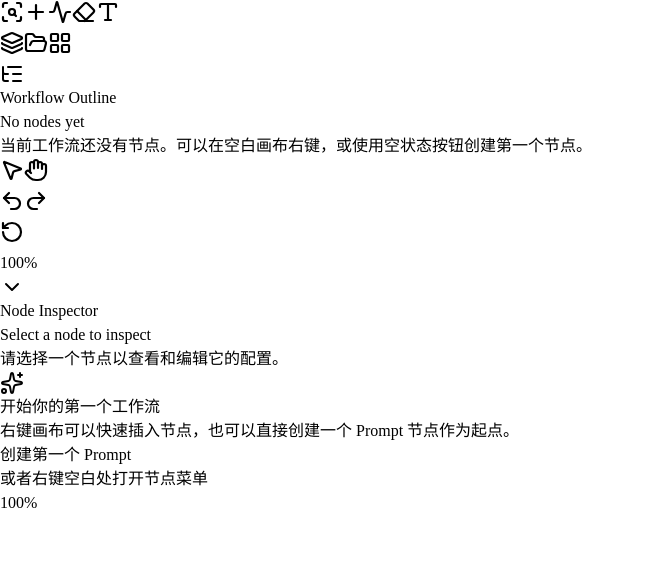
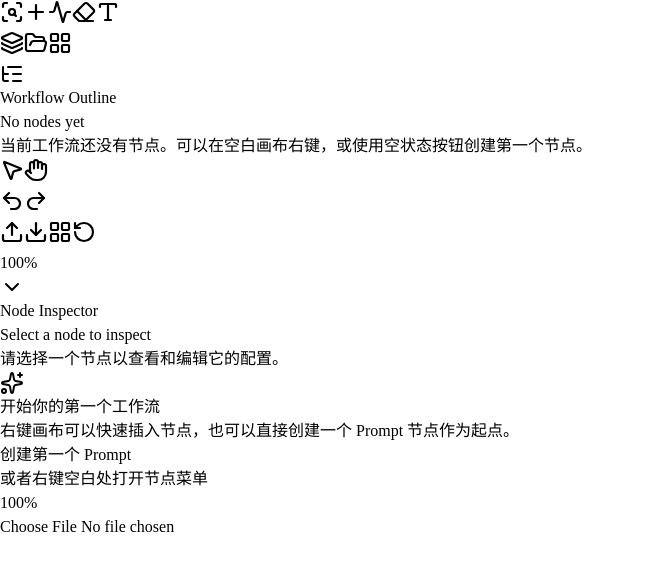
Before and after one commit to Alex-1116/loom-ai-monorepo, a Next.js app in the folder apps/ai-pilot-flow/: page /workflows in a window 1280 px wide. Shown: the top 570 px of the page, without its empty margins (0-645 px from the left). Built offline with nearby package versions, Linux system fonts and the light colour scheme.

Commit message:
feat(workflow): 增强底部工具栏功能

```diff
--- a/apps/ai-pilot-flow/src/components/workflows/editor/canvas/canvas-viewport.tsx
+++ b/apps/ai-pilot-flow/src/components/workflows/editor/canvas/canvas-viewport.tsx
@@ -19,6 +19,10 @@ import { WorkflowOutlinePanel } from "@/components/workflows/editor/chrome/panel
 import { WorkflowEmptyState } from "@/components/workflows/editor/chrome/overlays/empty-state"
 import { WorkflowZoomIndicator } from "@/components/workflows/editor/chrome/overlays/zoom-indicator"
 import { type WorkflowCanvasNode } from "@/components/workflows/editor/model/types/workflow-node"
+import { autoLayout } from "@/components/workflows/editor/services/layout/auto-layout"
+import { deserializeWorkflow } from "@/components/workflows/editor/services/serializer/deserialize-workflow"
+import { serializeWorkflow } from "@/components/workflows/editor/services/serializer/serialize-workflow"
+import { validateWorkflow } from "@/components/workflows/editor/services/validators/validate-workflow"
 import {
   createInitialWorkflowNodes,
   createWorkflowNode,
@@ -68,6 +72,7 @@ function isEditableTarget(target: EventTarget | null) {
 
 export function WorkflowCanvasViewport() {
   const surfaceRef = React.useRef<HTMLDivElement | null>(null)
+  const importInputRef = React.useRef<HTMLInputElement | null>(null)
   const nodesRef = React.useRef<WorkflowCanvasNode[]>(initialNodes)
   const nodeSizesRef = React.useRef<Record<string, WorkflowCanvasNodeSize>>({})
   const [activeTool, setActiveTool] =
@@ -80,6 +85,7 @@ export function WorkflowCanvasViewport() {
     selectedEdgeIds,
     canUndo,
     canRedo,
+    replaceDocument,
     setNodes,
     setEdges,
     setViewport,
@@ -265,7 +271,12 @@ export function WorkflowCanvasViewport() {
         clearGuides()
       },
     })
-  const { previewConnection, handlePortPointerDown } = useCanvasEdgeConnection({
+  const {
+    hasActiveConnection,
+    previewConnection,
+    handlePortPointerDown,
+    cancelConnection,
+  } = useCanvasEdgeConnection({
     surfaceRef,
     viewport,
     edges,
@@ -382,8 +393,117 @@ export function WorkflowCanvasViewport() {
     [setSelectedEdgeIds, setSelectedNodeIds]
   )
 
+  const handleAutoLayout = React.useCallback(() => {
+    if (nodes.length === 0) {
+      return
+    }
+
+    setNodes(
+      (current) =>
+        autoLayout(current, {
+          direction: "horizontal",
+          startX: 0,
+          startY: 0,
+          edges,
+        }),
+      "commit"
+    )
+    setSelectedEdgeIds([])
+    clearGuides()
+  }, [clearGuides, edges, nodes.length, setNodes, setSelectedEdgeIds])
+
+  const handleExportJson = React.useCallback(() => {
+    const serialized = serializeWorkflow({
+      nodes,
+      edges,
+      viewport,
+    })
+    const blob = new Blob([serialized], { type: "application/json" })
+    const objectUrl = URL.createObjectURL(blob)
+    const link = document.createElement("a")
+    const fileTimestamp = new Date()
+      .toISOString()
+      .slice(0, 19)
+      .replace(/[:T]/g, "-")
+
+    link.href = objectUrl
+    link.download = `workflow-${fileTimestamp}.json`
+    document.body.appendChild(link)
+    link.click()
+    link.remove()
+    URL.revokeObjectURL(objectUrl)
+  }, [edges, nodes, viewport])
+
+  const handleTriggerImport = React.useCallback(() => {
+    if (!importInputRef.current) {
+      return
+    }
+
+    importInputRef.current.value = ""
+    importInputRef.current.click()
+  }, [])
+
+  const handleImportJson = React.useCallback(
+    async (event: React.ChangeEvent<HTMLInputElement>) => {
+      const file = event.target.files?.[0]
+      event.target.value = ""
+      if (!file) {
+        return
+      }
+
+      try {
+        const rawText = await file.text()
+        const document = deserializeWorkflow(rawText)
+        const validation = validateWorkflow({
+          nodes: document.nodes,
+          edges: document.edges,
+          viewport: document.viewport,
+        })
+
+        if (!validation.isValid) {
+          const errorMessages = validation.issues
+            .filter((issue) => issue.level === "error")
+            .map((issue) => `- ${issue.message}`)
+            .join("\n")
+
+          window.alert(`导入失败，工作流校验未通过：\n${errorMessages}`)
+          return
+        }
+
+        replaceDocument({
+          nodes: document.nodes,
+          edges: document.edges,
+          viewport: document.viewport,
+          selectedNodeIds: [],
+          selectedEdgeIds: [],
+        })
+        clearGuides()
+      } catch (error) {
+        const message =
+          error instanceof Error ? error.message : "无法解析所选 JSON 文件。"
+        window.alert(`导入失败：${message}`)
+      }
+    },
+    [clearGuides, replaceDocument]
+  )
+
   React.useEffect(() => {
     const handleKeyDown = (event: KeyboardEvent) => {
+      if (event.key === "Escape" && !isEditableTarget(event.target)) {
+        if (hasActiveConnection) {
+          cancelConnection()
+          event.preventDefault()
+          return
+        }
+
+        if (selectedNodeIds.length > 0 || selectedEdgeIds.length > 0) {
+          setSelectedNodeIds([])
+          setSelectedEdgeIds([])
+          event.preventDefault()
+        }
+        return
+      }
+
       if (
         (event.key !== "Backspace" && event.key !== "Delete") ||
         isEditableTarget(event.target)
@@ -429,6 +549,8 @@ export function WorkflowCanvasViewport() {
     window.addEventListener("keydown", handleKeyDown)
     return () => window.removeEventListener("keydown", handleKeyDown)
   }, [
+    cancelConnection,
+    hasActiveConnection,
     selectedEdgeIds,
     selectedNodeIds,
     setEdges,
@@ -523,6 +645,9 @@ export function WorkflowCanvasViewport() {
             activeTool={activeTool}
             zoomLabel={formatZoom(viewport.scale)}
             onToolChange={setActiveTool}
+            onImportJson={handleTriggerImport}
+            onExportJson={handleExportJson}
+            onAutoLayout={handleAutoLayout}
             onZoomIn={handleZoomIn}
             onZoomOut={handleZoomOut}
             onZoomReset={handleZoomReset}
@@ -558,6 +683,13 @@ export function WorkflowCanvasViewport() {
           onCreateFirstNode={handleCreateFirstNode}
         />
         <WorkflowZoomIndicator scale={viewport.scale} />
+        <input
+          ref={importInputRef}
+          accept="application/json,.json"
+          className="hidden"
+          type="file"
+          onChange={handleImportJson}
+        />
 
         <div className="absolute inset-0 overflow-hidden">
           <div
--- a/apps/ai-pilot-flow/src/components/workflows/editor/chrome/toolbar/canvas-bottom-toolbar.tsx
+++ b/apps/ai-pilot-flow/src/components/workflows/editor/chrome/toolbar/canvas-bottom-toolbar.tsx
@@ -2,11 +2,14 @@
 
 import {
   ChevronDown,
+  Download,
   Hand,
+  LayoutGrid,
   MousePointer2,
   Redo2,
   RotateCcw,
   Undo2,
+  Upload,
 } from "lucide-react"
 
 import { Button } from "@loom/ui/components/button"
@@ -70,6 +73,9 @@ type WorkflowCanvasBottomToolbarProps = {
   onResetView?: () => void
   onUndo?: () => void
   onRedo?: () => void
+  onImportJson?: () => void
+  onExportJson?: () => void
+  onAutoLayout?: () => void
   canUndo?: boolean
   canRedo?: boolean
 }
@@ -85,6 +91,9 @@ export function WorkflowCanvasBottomToolbar({
   onResetView,
   onUndo,
   onRedo,
+  onImportJson,
+  onExportJson,
+  onAutoLayout,
   canUndo = false,
   canRedo = false,
 }: WorkflowCanvasBottomToolbarProps) {
@@ -122,7 +131,7 @@ export function WorkflowCanvasBottomToolbar({
         </Button>
       ))}
 
-      <div className="h-6 w-px bg-secondary" aria-hidden="true" />
+      <div className="h-5 w-px bg-white/8" aria-hidden="true" />
 
       <Button
         type="button"
@@ -150,7 +159,43 @@ export function WorkflowCanvasBottomToolbar({
         <Redo2 className="size-4" strokeWidth={2.2} />
       </Button>
 
-      <div className="h-6 w-px bg-secondary" aria-hidden="true" />
+      <div className="h-5 w-px bg-white/8" aria-hidden="true" />
+
+      <Button
+        type="button"
+        size="icon-sm"
+        variant="ghost"
+        aria-label="导入 JSON"
+        title="导入 JSON"
+        onClick={onImportJson}
+        className="rounded-lg text-white/65 shadow-none hover:bg-white/6 hover:text-white"
+      >
+        <Upload className="size-4" strokeWidth={2.2} />
+      </Button>
+
+      <Button
+        type="button"
+        size="icon-sm"
+        variant="ghost"
+        aria-label="导出 JSON"
+        title="导出 JSON"
+        onClick={onExportJson}
+        className="rounded-lg text-white/65 shadow-none hover:bg-white/6 hover:text-white"
+      >
+        <Download className="size-4" strokeWidth={2.2} />
+      </Button>
+
+      <Button
+        type="button"
+        size="icon-sm"
+        variant="ghost"
+        aria-label="自动布局"
+        title="自动布局"
+        onClick={onAutoLayout}
+        className="rounded-lg text-white/65 shadow-none hover:bg-white/6 hover:text-white"
+      >
+        <LayoutGrid className="size-4" strokeWidth={2.2} />
+      </Button>
 
       <Button
         type="button"
@@ -164,7 +209,7 @@ export function WorkflowCanvasBottomToolbar({
         <RotateCcw className="size-4" strokeWidth={2.2} />
       </Button>
 
-      <div className="h-6 w-px bg-secondary" aria-hidden="true" />
+      <div className="h-5 w-px bg-white/8" aria-hidden="true" />
 
       <DropdownMenu>
         <DropdownMenuTrigger asChild>
--- a/apps/ai-pilot-flow/src/components/workflows/editor/interactions/hooks/useCanvasEdgeConnection.ts
+++ b/apps/ai-pilot-flow/src/components/workflows/editor/interactions/hooks/useCanvasEdgeConnection.ts
@@ -258,8 +258,15 @@ export function useCanvasEdgeConnection({
     [surfaceRef, viewport]
   )
 
+  const cancelConnection = React.useCallback(() => {
+    activeConnectionRef.current = null
+    setPreviewConnection(null)
+  }, [])
+
   return {
+    hasActiveConnection: previewConnection !== null,
     previewConnection,
     handlePortPointerDown,
+    cancelConnection,
   }
 }
--- a/apps/ai-pilot-flow/src/components/workflows/editor/state/workflow-editor-actions.ts
+++ b/apps/ai-pilot-flow/src/components/workflows/editor/state/workflow-editor-actions.ts
@@ -15,6 +15,10 @@ export type WorkflowEditorState = WorkflowEditorSnapshot & {
 }
 
 export type WorkflowEditorAction =
+  | {
+      type: "workflow-editor/replace-document"
+      snapshot: WorkflowEditorSnapshot
+    }
   | {
       type: "workflow-editor/set-nodes"
       updater: WorkflowEditorUpdater<WorkflowCanvasNode[]>
@@ -58,6 +62,15 @@ export function setWorkflowEditorNodes(
     type: "workflow-editor/set-nodes",
     updater,
     historyMode,
+  }
+}
+
+export function replaceWorkflowEditorDocument(
+  snapshot: WorkflowEditorSnapshot
+): WorkflowEditorAction {
+  return {
+    type: "workflow-editor/replace-document",
+    snapshot,
   }
 }
 
--- a/apps/ai-pilot-flow/src/components/workflows/editor/state/workflow-editor-store.ts
+++ b/apps/ai-pilot-flow/src/components/workflows/editor/state/workflow-editor-store.ts
@@ -6,6 +6,7 @@ import type { WorkflowEditorSnapshot } from "@/components/workflows/editor/model
 import {
   flushWorkflowEditorPendingHistory,
   redoWorkflowEditor,
+  replaceWorkflowEditorDocument,
   setWorkflowEditorEdges,
   setWorkflowEditorNodes,
   setWorkflowEditorSelectedEdgeIds,
@@ -102,6 +103,9 @@ function workflowEditorReducer(
   action: WorkflowEditorAction
 ): WorkflowEditorState {
   switch (action.type) {
+    case "workflow-editor/replace-document":
+      return createWorkflowEditorState(action.snapshot)
+
     case "workflow-editor/set-nodes": {
       const nextNodes = resolveUpdater(state.nodes, action.updater)
 
@@ -249,6 +253,13 @@ export function useWorkflowEditorStore({
     []
   )
 
+  const replaceDocument = React.useCallback(
+    (snapshot: WorkflowEditorSnapshot) => {
+      dispatch(replaceWorkflowEditorDocument(snapshot))
+    },
+    []
+  )
+
   const setEdges = React.useCallback(
     (
       updater: WorkflowEditorUpdater<WorkflowEditorState["edges"]>,
@@ -304,6 +315,7 @@ export function useWorkflowEditorStore({
     selectedEdgeIds: selectWorkflowEditorSelectedEdgeIds(state),
     canUndo: selectWorkflowEditorCanUndo(state),
     canRedo: selectWorkflowEditorCanRedo(state),
+    replaceDocument,
     setNodes,
     setEdges,
     setViewport,
```
Also changed, not shown: apps/ai-pilot-flow/src/components/workflows/editor/services/layout/auto-layout.ts (+163 -10 lines).
